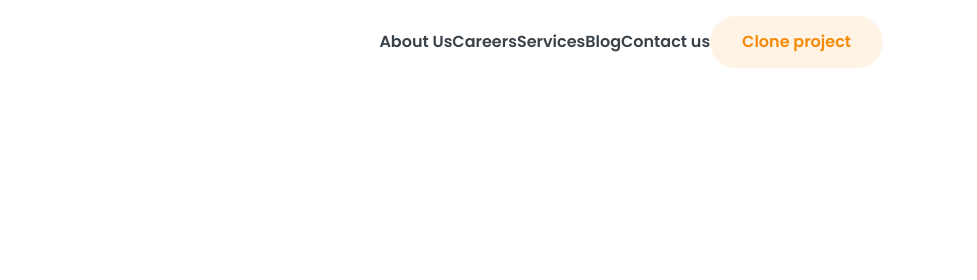
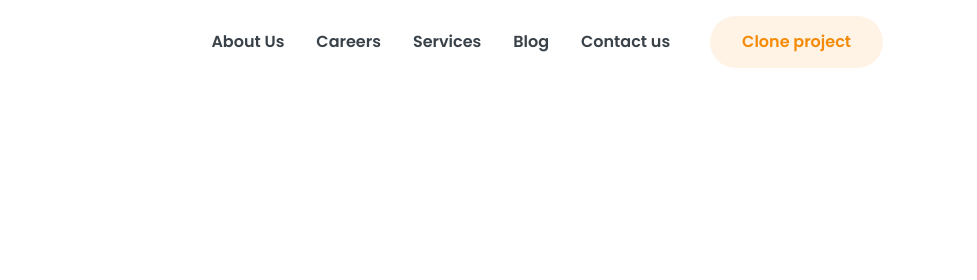
Before and after one commit to MHemelHasan/Finsweet, a plain HTML site: page index.html in a window 1280 px wide. Shown: the top 280 px of the page, 303-1280 px from the left. Drawn offline with nearby package versions, Linux system fonts and the light colour scheme.

Commit message:
Mene updated

```diff
--- a/Asset/Css/components/_header.scss
+++ b/Asset/Css/components/_header.scss
@@ -19,6 +19,10 @@ header {
                 .navbar-nav {
                     align-items: center;
                     .nav-item {
+                        margin-right: 32px;
+                        &:last-of-type {
+                            margin-right: 40px;
+                        }
                         .nav-link {
                             font-size: 16px;
                             line-height: 24px;
```
Also changed, not shown: index.html (+11 -0 lines), Asset/Css/finsweet-main-style.css, Asset/Css/finsweet-main-style.min.css.
